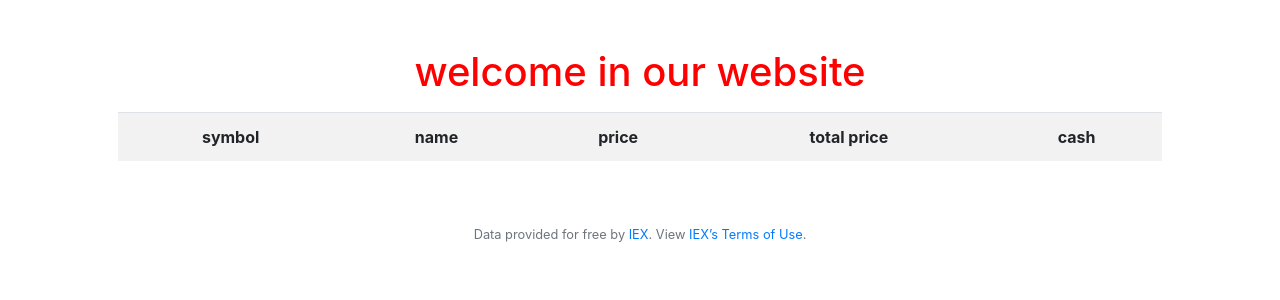
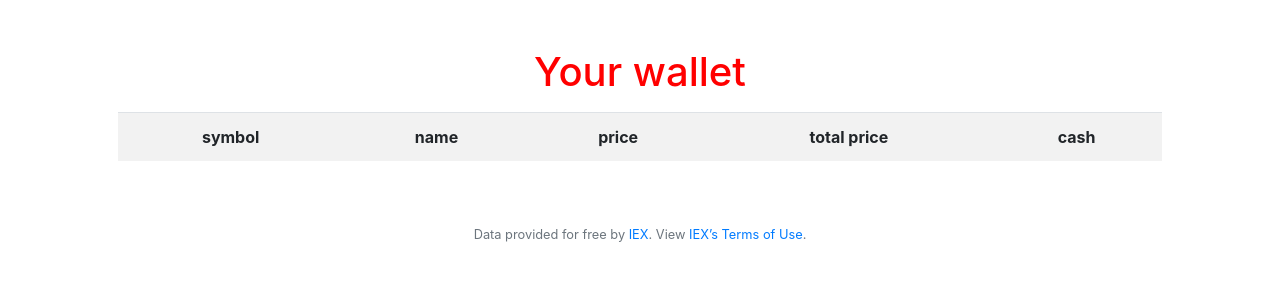
Before and after one commit to aminedachir/Finnace.solutions, a Flask app: page / in a window 1280 px wide. Shown: the part 76-376 px from the top of the page. Run offline with Flask 2, Linux system fonts and the light colour scheme; a user stored in the database is signed in; lists and menus that the app fills with data are empty; some libraries are stand-ins or nearby versions.

Commit message:
add text

```diff
--- a/templates/index.html
+++ b/templates/index.html
@@ -5,7 +5,7 @@
 {% endblock %}
 
 {% block main %}
-    <center><h1 style="color:red;">welcome in our website</h1></center>
+    <center><h1 style="color:red;">Your wallet</h1></center>
     <p>
         <table class="table table-striped">
             <tr>
```
